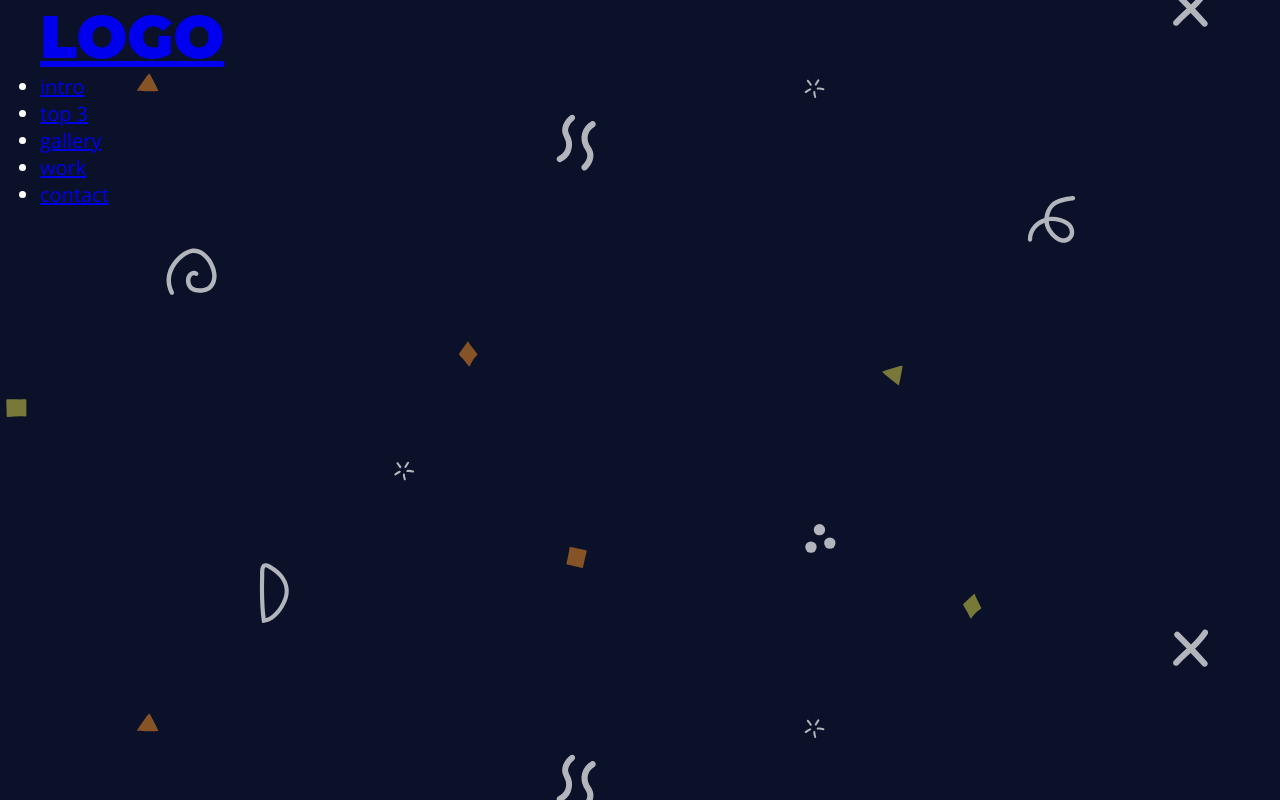
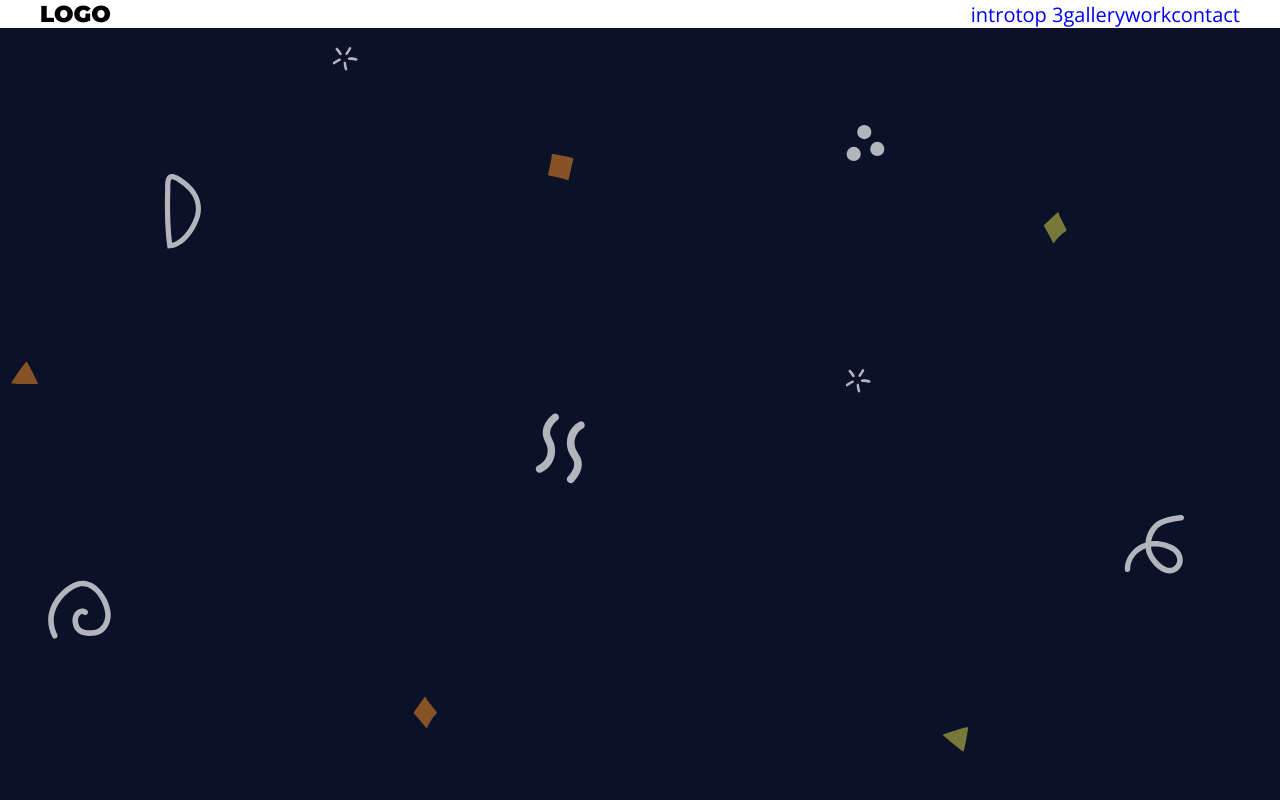
Before and after one commit to LuanBmenez/landing-page, a plain HTML site: page index.html in a window 1280 px wide. Drawn offline with nearby package versions, Linux system fonts and the light colour scheme.

Commit message:
atualização

```diff
--- a/assets/css/styles.css
+++ b/assets/css/styles.css
@@ -54,6 +54,10 @@ h6{
 }
 
 /*CLASSES GERAL*/
+a{
+    text-decoration: none;
+}
+
 .main-bg{
     background-image: url('../images/main.SVG');
     background-size: cover;
@@ -74,3 +78,35 @@ h6{
 .section{
     min-height: 100vh;
 }
+
+.menu{
+    background: var(--white-color);
+    position: fixed;
+    top: 0;
+    left: 0;
+    right: 0;
+    width: 100%;
+}
+
+.menu-content{
+    display: flex;
+    justify-content: space-between;
+    align-items: center;
+}
+
+.menu h1 {
+    font-size: 2.3rem;
+    color: var(--Primary-color);
+}
+
+.menu h1 a {
+    color: inherit
+}
+.menu ul {
+    list-style: none;
+    display: flex;
+}
+
+.menu ul li a {
+display: block;
+}
--- a/index.html
+++ b/index.html
@@ -9,8 +9,8 @@
 </head>
 <body class="main-bg">
    <!-- iNICIO MENU-->
-  <ASIDE class="menu">
-    <section class="main-content">
+  <Aside class="menu">
+    <section class="main-content menu-content">
     <H1>
         <a href="#">LOGO</a>
     </H1>
@@ -24,6 +24,7 @@
             </ul>
         </NAV>
     </section>
-  </ASIDE>
+  </Aside>
+  <section class="section"></section>
 </body>
 </html>
```
